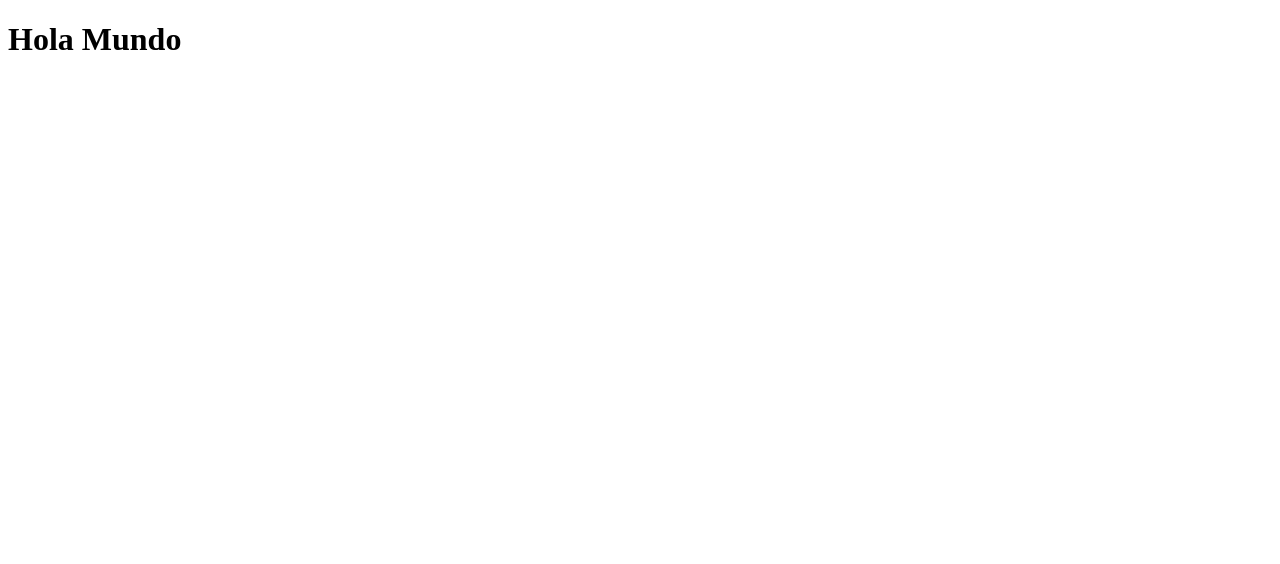
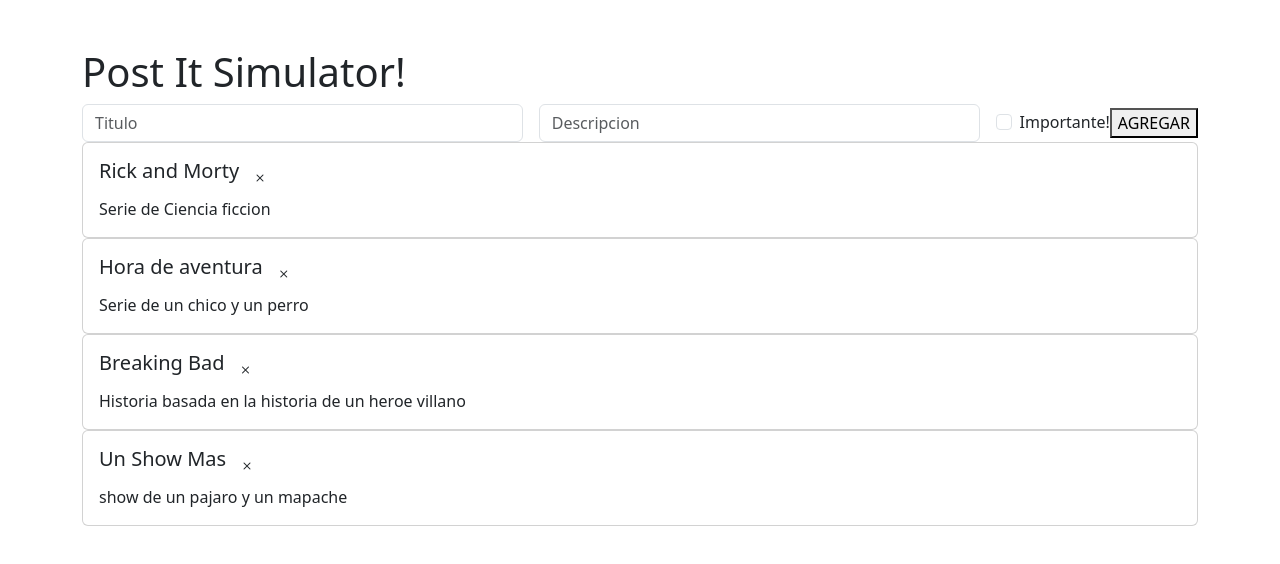
Before and after one commit to Sebastian-gith/Acumulativa-III-React---Notes, a React (Create React App) app: page / in a window 1280 px wide. Shown: the top 564 px of the page. Built offline with nearby package versions, Linux system fonts and the light colour scheme.

Commit message:
Tercer Commit

```diff
--- a/package.json
+++ b/package.json
@@ -9,6 +9,7 @@
     "react": "^18.3.1",
     "react-dom": "^18.3.1",
     "react-scripts": "5.0.1",
+    "uuid": "^10.0.0",
     "web-vitals": "^2.1.4"
   },
   "scripts": {
--- a/public/index.html
+++ b/public/index.html
@@ -1,11 +1,19 @@
 <!DOCTYPE html>
 <html lang="es">
   <head>
-    <meta charset="utf-8" />
-    <link rel="icon" href="%PUBLIC_URL%/favicon.ico" />
-    <meta name="viewport" content="width=device-width, initial-scale=1" />
-    <meta name="theme-color" content="#000000" />
-    <meta name="description" content="Web site created using create-react-app" />
+    <meta charset="UTF-8">
+    <meta name="viewport" content="width=device-width, initial-scale=1.0">
+    <link href="https://cdn.jsdelivr.net/npm/bootstrap@5.3.3/dist/css/bootstrap.min.css" rel="stylesheet"
+      integrity="sha384-QWTKZyjpPEjISv5WaRU9OFeRpok6YctnYmDr5pNlyT2bRjXh0JMhjY6hW+ALEwIH" crossorigin="anonymous">
+    <script src="https://cdn.jsdelivr.net/npm/bootstrap@5.3.3/dist/js/bootstrap.bundle.min.js"
+      integrity="sha384-YvpcrYf0tY3lHB60NNkmXc5s9fDVZLESaAA55NDzOxhy9GkcIdslK1eN7N6jIeHz"
+      crossorigin="anonymous"></script>
+    <link href="https://cdn.jsdelivr.net/npm/bootstrap@5.3.3/dist/css/bootstrap.min.css" rel="stylesheet"
+      integrity="sha384-QWTKZyjpPEjISv5WaRU9OFeRpok6YctnYmDr5pNlyT2bRjXh0JMhjY6hW+ALEwIH" crossorigin="anonymous">
+    <script src="https://cdn.jsdelivr.net/npm/bootstrap@5.3.3/dist/js/bootstrap.bundle.min.js"
+      integrity="sha384-YvpcrYf0tY3lHB60NNkmXc5s9fDVZLESaAA55NDzOxhy9GkcIdslK1eN7N6jIeHz"
+      crossorigin="anonymous"></script>
+    <link rel="stylesheet" href="https://cdn.jsdelivr.net/npm/bootstrap-icons@1.11.3/font/bootstrap-icons.min.css">
     <title>Post It</title>
   </head>
   <body>
--- /dev/null
+++ b/src/App.js
@@ -0,0 +1,5 @@
+import { MisNotas } from "./componentes/MisNotas"
+
+export function App(){
+    return <MisNotas />
+}
--- /dev/null
+++ b/src/componentes/MisNotas.jsx
@@ -0,0 +1,81 @@
+import { NotaPersonal } from "./NotaPersonal";
+import { useState, useRef } from "react"; //useState y useRef: Hooks de React para manejar el estado y referencias.
+import { v4 as uuid } from "uuid";
+
+//Definición del Componente MyPlaylist: UNA FUNCION GRANDE QUE TIENE TODOS LOS CRUD
+// Agregar , Listar , Actulizar , Borrar
+export function MisNotas() {
+    const tituloRef = useRef();
+    const descripcionRef = useRef();
+    const importanteRef = useRef();
+    const [mensaje, setMensaje] = useState(""); //useSatate = Valor Inicial
+
+    function AgregarNota() {
+        console.log('Presionando boton agregar'); //Captura de la funcion
+        const titulo = tituloRef.current.value;
+        const descripcion = descripcionRef.current.value;
+        const importante = importanteRef.current.checked; //Al ser un checked siempre devolvera solo TRUE o FALSE = (BOOLEANOS)
+
+        if (descripcion === "") {
+
+            setMensaje("El campo descripción es obligatorio");
+            setTimeout(() => {
+                setMensaje('');
+            }, 2000);
+
+        } else {
+            const nota = {
+                id: uuid(),
+                titulo: titulo,
+                descripcion: descripcion,
+                importante: importante
+            }
+            const nuevaNota = [...notaPredeterminada, nota]; //Hace una copia de defaultPlaylist
+            // La Lista Original y le agrega EL DOCUMENTO = song
+            cambiarNota(nuevaNota); //Y Se lo agrega a la lista Original
+            alert('Se agrego nota'); //Mensaje de alerta de Se agrego cancion
+        }
+
+        tituloRef.current.value = '';
+        descripcionRef.current.value = '';
+        importanteRef.current.checked = false;
+    }
+
+    function EliminarNota(id) {
+        console.log("Presionando boton de eliminar");
+        const nuevaNota_2 = notaPredeterminada.filter(i => i.id !== id) //Estrictamente contrario
+        cambiarNota(nuevaNota_2)
+        alert("Se a eliminado la nota")
+    }
+
+    const [notaPredeterminada, cambiarNota] = useState([
+        { id: uuid(), titulo: "Rick and Morty" , descripcion: 'Serie de Ciencia ficcion', importante: false },
+        { id: uuid(), titulo: "Hora de aventura" , descripcion: 'Serie de un chico y un perro', importante: true },
+        { id: uuid(), titulo: "Breaking Bad" , descripcion: 'Historia basada en la historia de un heroe villano', importante: false },
+        { id: uuid(), titulo: "Un Show Mas" , descripcion: 'show de un pajaro y un mapache', importante: false }
+    ]);
+
+    return (
+        <div className='container'>
+            <h1 className='title text-start mt-5'>Post It Simulator!</h1>
+            <div className='d-flex align-items-center'>
+                <input ref={tituloRef} type='text' className='form-control me-3 titulo' placeholder='Titulo'></input>
+                <input ref={descripcionRef} type='text' className='form-control me-3 pdf' placeholder='Descripcion'></input>
+                <div className='form-check'>
+                    <input ref={importanteRef} className='form-check-input' type='checkbox' />
+                    <label className='form-check-label white'> Importante! </label>
+                </div>
+                <button className='white gris' onClick={AgregarNota}>AGREGAR</button>
+            </div>
+            <span className="white centro"> {mensaje} </span>
+            <div className="box">
+                { // Abrimos llaves para iniciar logica de programacion
+                    // IMPORTANTE PORQUE HACE QUE LAS COSAS SE MUESTREN POR PANTALLA
+                    notaPredeterminada.map(function (i) {
+                        return <NotaPersonal key={i.id} nota={i} EliminarNota={EliminarNota}/>
+                    })
+                }
+            </div>
+        </div>
+    );
+}
--- /dev/null
+++ b/src/componentes/NotaPersonal.jsx
@@ -0,0 +1,35 @@
+// Componente SpotifyPlayer con props url y favorite
+export function NotaPersonal({ nota, EliminarNota }) {
+    /** Destructuring */
+    const {id, titulo, descripcion, importante} = nota;
+
+    function deleteNote(){
+        EliminarNota(id);
+    }
+
+    if (importante === true) {
+        return (
+            <div className="card importante">
+                <div className="card-body">
+                    <div className="d-flex patata">
+                        <h5 className="card-title">{titulo}</h5>
+                        <button className="btn" onClick={deleteNote}><i className="bi bi-x"></i></button>
+                    </div>
+                    <p className="card-text">{descripcion}</p>
+                </div>
+            </div>
+        )
+    } else {
+        return (
+            <div className="card no-importante">
+                <div className="card-body">
+                    <div className="d-flex patata">
+                        <h5 className="card-title">{titulo}</h5>
+                        <button className="btn" onClick={deleteNote}><i className="bi bi-x"></i></button>
+                    </div>
+                    <p className="card-text">{descripcion}</p>
+                </div>
+            </div>
+        )
+    }
+}
--- a/src/index.js
+++ b/src/index.js
@@ -1,5 +1,7 @@
 import React from 'react';
 import ReactDOM from 'react-dom/client';
+import { App } from './App';
+import "./styles.css"
 
 const root = ReactDOM.createRoot(document.getElementById('root'));
-root.render(<h1>Hola Mundo</h1>);
+root.render(<App/>);
```
Also changed, not shown: src/styles.css (added), 1 other file (tests, documents, lock files or other folders).
